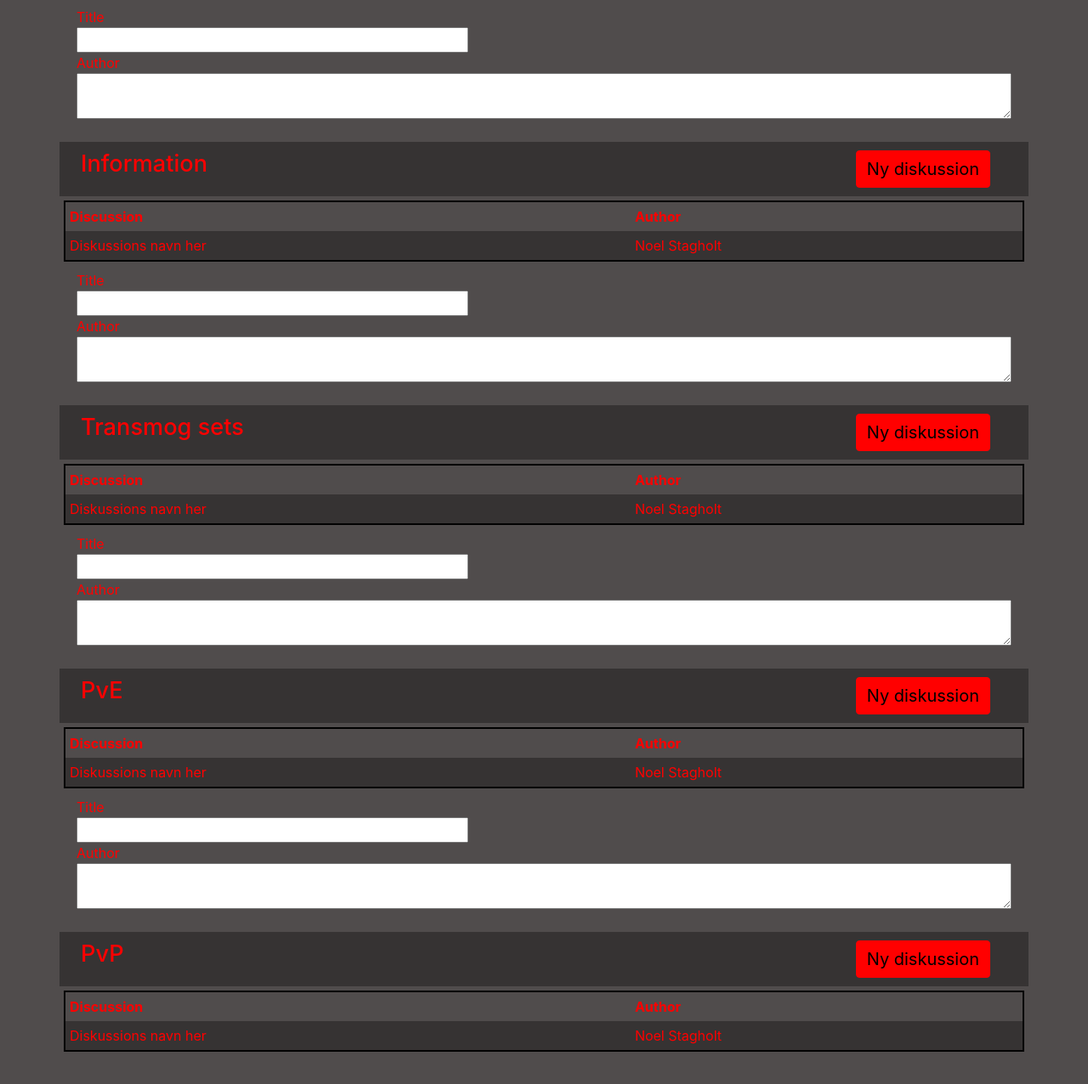
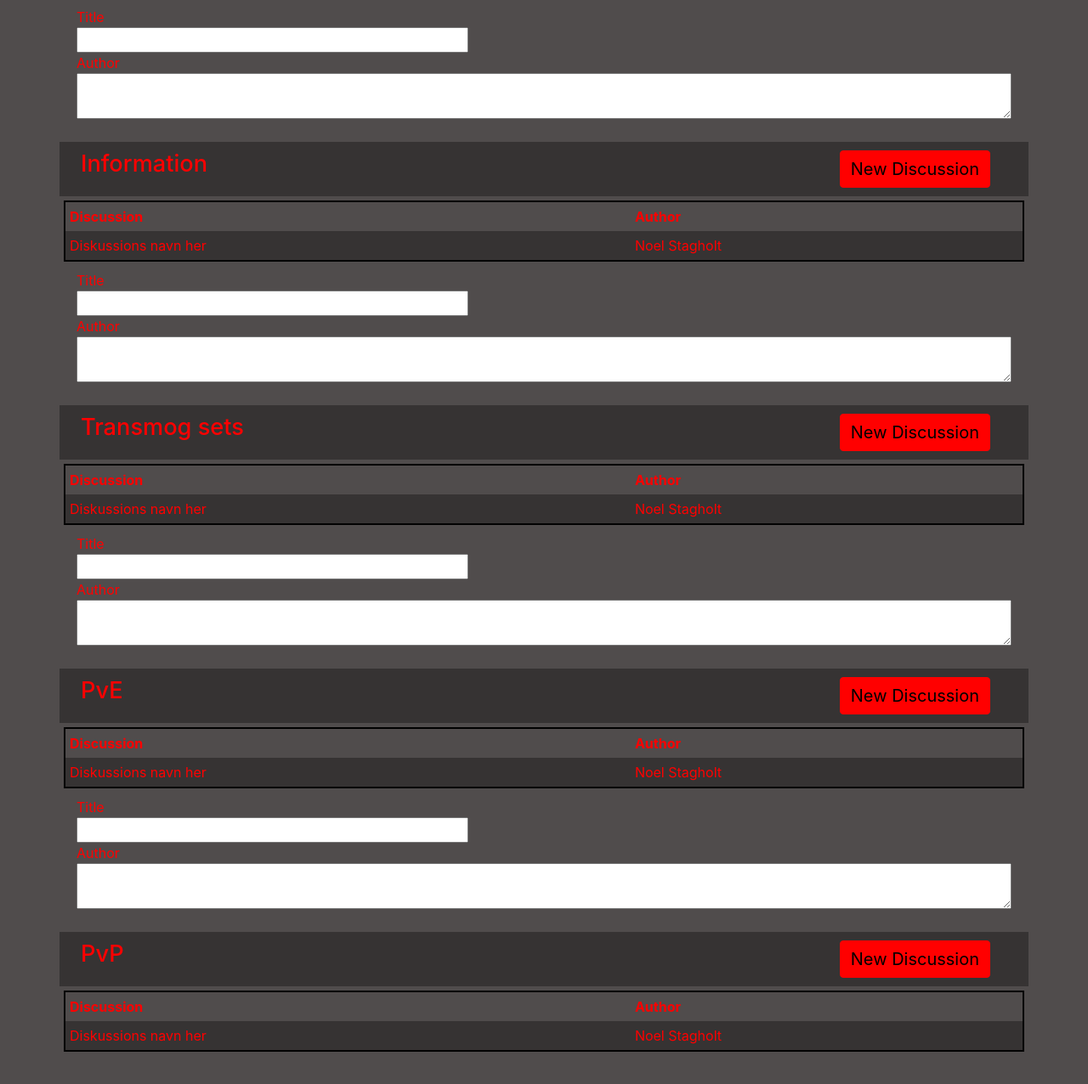
Before and after one commit to Nstagholt/Premonitions-forum, a website: page index.html in a window 1280 px wide. Shown: the part 250-1526 px from the top of the page at 85% size. Drawn offline with nearby package versions, Linux system fonts and the light colour scheme.

Commit message:
Update index.html

```diff
--- a/index.html
+++ b/index.html
@@ -83,7 +83,7 @@
                     <h1>Information</h1>
                 </div>
                 <div class="Pullright">
-                    <a class="btn btn primary logoutknap" href="#" onclick="startDiscussion(2);">Ny diskussion</a>
+                    <a class="btn btn primary logoutknap" href="#" onclick="startDiscussion(2);">New Discussion</a>
                 </div>
             </div>
         </div>
@@ -131,7 +131,7 @@
                     <h1>Transmog sets</h1>
                 </div>
                 <div class="Pullright">
-                    <a class="btn btn primary logoutknap" href="#" onclick="startDiscussion(3);">Ny diskussion</a>
+                    <a class="btn btn primary logoutknap" href="#" onclick="startDiscussion(3);">New Discussion</a>
                 </div>
             </div>
         </div>
@@ -180,7 +180,7 @@
                     <h1>PvE</h1>
                 </div>
                 <div class="Pullright">
-                    <a class="btn btn primary logoutknap" href="#" onclick="startDiscussion(4);">Ny diskussion</a>
+                    <a class="btn btn primary logoutknap" href="#" onclick="startDiscussion(4);">New Discussion</a>
                 </div>
             </div>
         </div>
@@ -229,7 +229,7 @@
                     <h1>PvP</h1>
                 </div>
                 <div class="Pullright">
-                    <a class="btn btn primary logoutknap" href="#" onclick="startDiscussion(5);">Ny diskussion</a>
+                    <a class="btn btn primary logoutknap" href="#" onclick="startDiscussion(5);">New Discussion</a>
                 </div>
             </div>
         </div>
```
